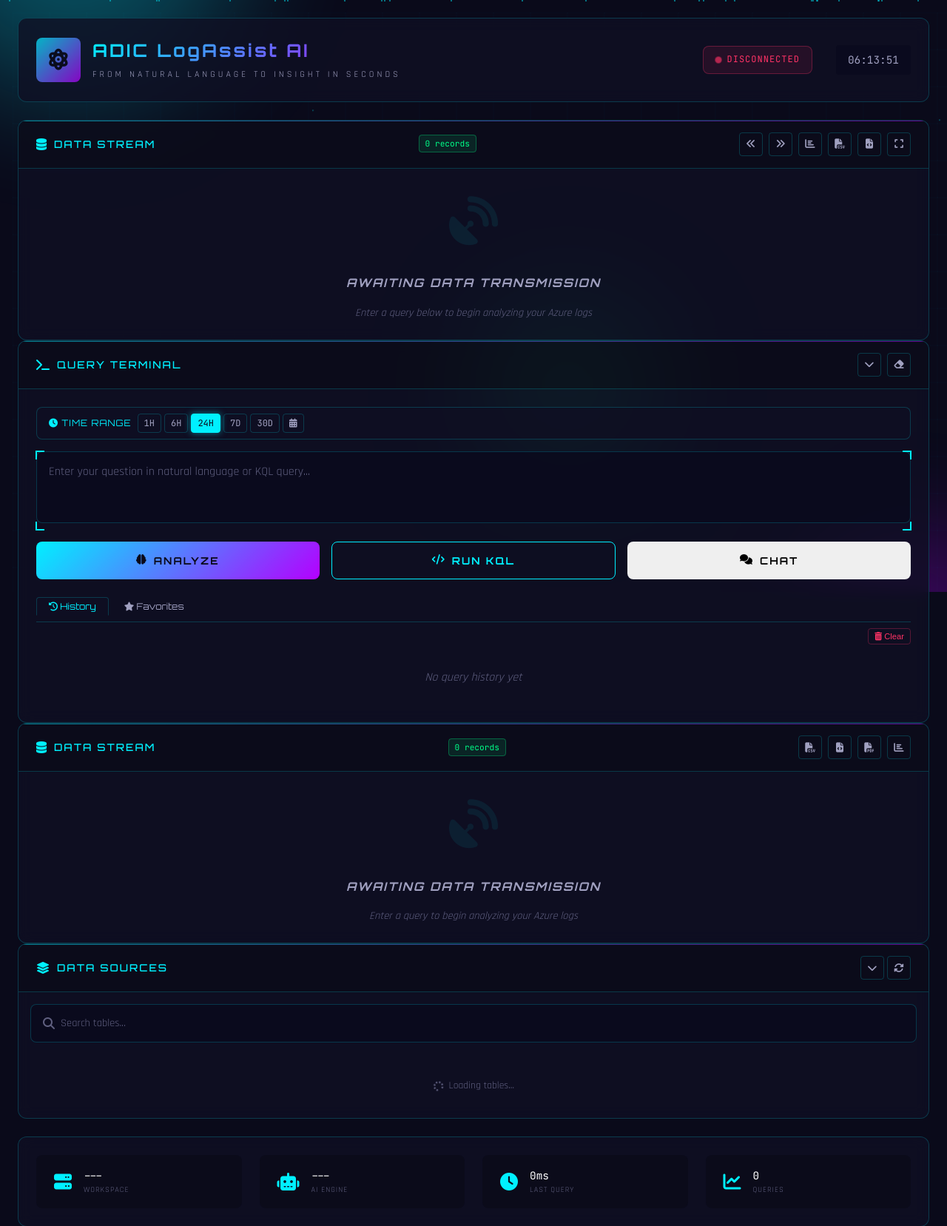
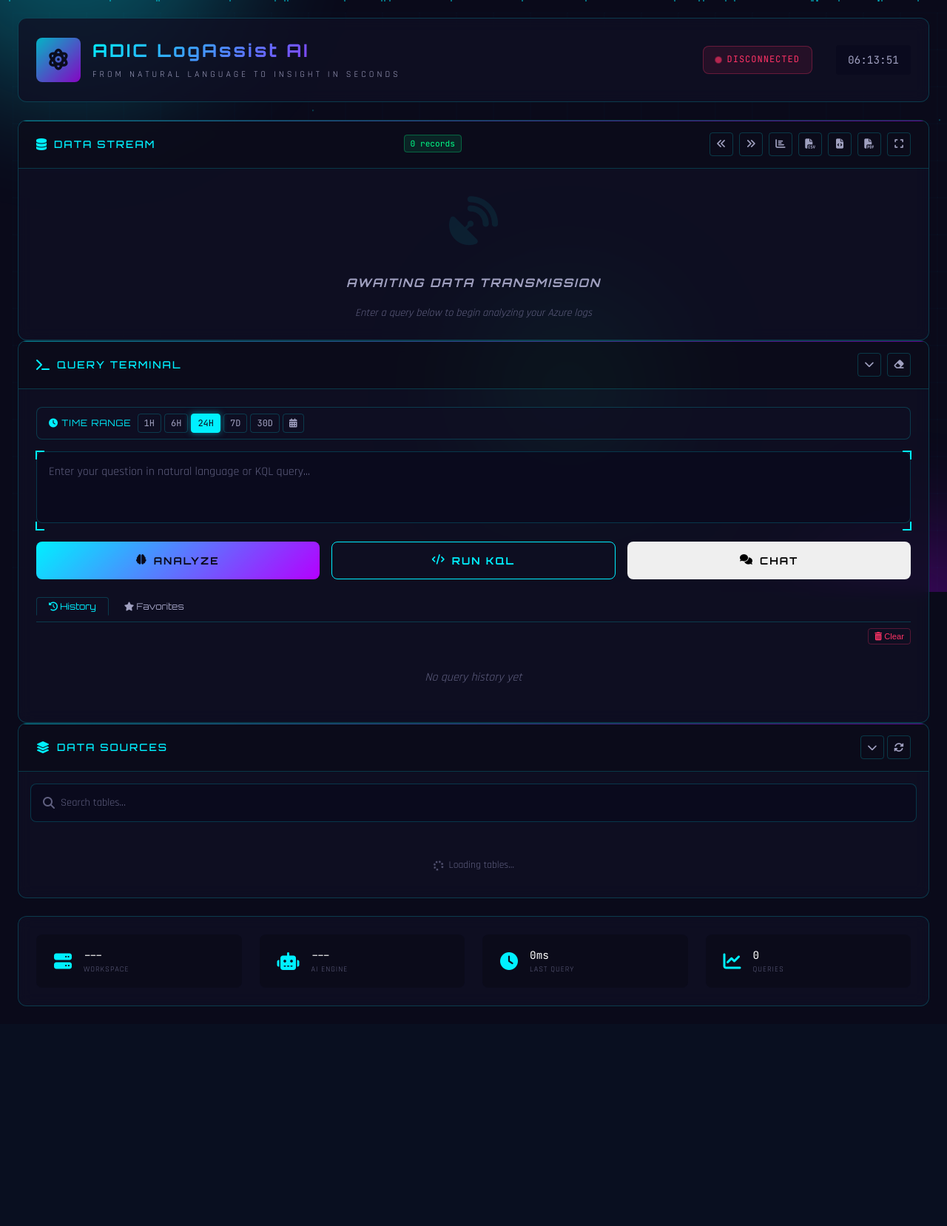
Before and after one commit to vertuelai/AZURE-LOG-ANALYZER, a Flask app: page / in a window 1280 px wide. Shown: the top 1657 px of the page at 74% size. After the commit the page ends 1360 px from the top, so only its background shows below. Run offline with Flask 3, Linux system fonts and the light colour scheme.

Commit message:
Fixed chart and PDF

```diff
--- a/app.py
+++ b/app.py
@@ -110,14 +110,19 @@ def natural_language_query():
         # Translate to KQL
         kql = log_analyzer.translator.translate(question, log_analyzer.available_tables)
 
-        # Apply time filter if provided
+        # Apply time filter if provided AND if KQL doesn't already have a time filter
         if time_filter:
-            # Insert time filter after the table name (first line)
-            lines = kql.strip().split('\n')
-            if len(lines) > 0:
-                # Insert time filter after first line (table name)
-                lines.insert(1, time_filter)
-                kql = '\n'.join(lines)
+            kql_lower = kql.lower()
+            # Check if KQL already has a TimeGenerated filter
+            has_time_filter = 'timegenerated' in kql_lower and ('ago(' in kql_lower or 'between' in kql_lower or '>=' in kql_lower)
+
+            if not has_time_filter:
+                # Insert time filter after the table name (first line)
+                lines = kql.strip().split('\n')
+                if len(lines) > 0:
+                    # Insert time filter after first line (table name)
+                    lines.insert(1, time_filter)
+                    kql = '\n'.join(lines)
 
         # Execute query
         df = log_analyzer.client.query(kql)
--- a/static/js/app.js
+++ b/static/js/app.js
@@ -1071,20 +1071,15 @@ function setupTimeRangePicker() {
         if (start && end) {
             state.customTimeStart = start;
             state.customTimeEnd = end;
-            showNotification('Custom time range applied', 'success');
+            showToast('Custom time range applied', 'success');
         } else {
-            showNotification('Please select both start and end times', 'warning');
+            showToast('Please select both start and end times', 'warning');
         }
     });
 }
 
 function getTimeRangeFilter() {
-    // Only apply time filter if NOT using default 24h (AI already handles common time ranges)
-    // or if user explicitly selected a different time range
-    if (!state.timeRangeManuallySet) {
-        return ''; // Don't add filter, let AI handle it
-    }
-
+    // Always apply the selected time range filter
     const now = new Date();
     let startTime;
 
@@ -1108,9 +1103,11 @@ function getTimeRangeFilter() {
             if (state.customTimeStart && state.customTimeEnd) {
                 return `| where TimeGenerated between (datetime('${state.customTimeStart}') .. datetime('${state.customTimeEnd}'))`;
             }
-            return '';
+            // Fall back to 24h if custom not set
+            startTime = new Date(now - 24 * 60 * 60 * 1000);
+            break;
         default:
-            return '';
+            startTime = new Date(now - 24 * 60 * 60 * 1000);
     }
 
     return startTime ? `| where TimeGenerated >= datetime('${startTime.toISOString()}')` : '';
@@ -1144,7 +1141,7 @@ function setupHistoryAndFavorites() {
             state.queryHistory = [];
             saveHistoryToStorage();
             renderHistory();
-            showNotification('History cleared', 'success');
+            showToast('History cleared', 'success');
         }
     });
 
@@ -1214,7 +1211,7 @@ function toggleFavorite(query, kql) {
 
     if (exists) {
         state.favorites = state.favorites.filter(f => f.query !== query);
-        showNotification('Removed from favorites', 'info');
+        showToast('Removed from favorites', 'info');
     } else {
         state.favorites.unshift({
             id: Date.now(),
@@ -1222,7 +1219,7 @@ function toggleFavorite(query, kql) {
             kql: kql,
             timestamp: new Date().toISOString()
         });
-        showNotification('Added to favorites', 'success');
+        showToast('Added to favorites', 'success');
     }
 
     saveFavoritesToStorage();
--- a/templates/index.html
+++ b/templates/index.html
@@ -70,6 +70,9 @@
                         </button>
                         <button class="control-btn" id="exportJsonBtn" title="Export JSON">
                             <i class="fas fa-file-code"></i>
+                        </button>
+                        <button class="control-btn" id="exportPdfBtn" title="Export PDF">
+                            <i class="fas fa-file-pdf"></i>
                         </button>
                         <button class="control-btn" id="fullscreenBtn" title="Fullscreen">
                             <i class="fas fa-expand" id="fullscreenIcon"></i>
@@ -261,59 +264,6 @@
                 </div>
             </section>
 
-            <!-- Center Panel - Results -->
-            <section class="panel results-panel">
-                <div class="panel-header">
-                    <div class="panel-title">
-                        <i class="fas fa-database"></i>
-                        <span>DATA STREAM</span>
-                    </div>
-                    <div class="panel-info">
-                        <span class="row-count" id="rowCount">0 records</span>
-                    </div>
-                    <div class="panel-controls">
-                        <button class="control-btn" id="exportCsvBtn" title="Export CSV">
-                            <i class="fas fa-file-csv"></i>
-                        </button>
-                        <button class="control-btn" id="exportJsonBtn" title="Export JSON">
-                            <i class="fas fa-file-code"></i>
-                        </button>
-                        <button class="control-btn" id="exportPdfBtn" title="Export PDF">
-                            <i class="fas fa-file-pdf"></i>
-                        </button>
-                        <button class="control-btn" id="toggleViewBtn" title="Show Chart">
-                            <i class="fas fa-chart-bar"></i>
-                        </button>
-                    </div>
-                </div>
-
-                <div class="results-container" id="resultsContainer">
-                    <div class="empty-state" id="emptyState">
-                        <div class="empty-icon">
-                            <i class="fas fa-satellite-dish"></i>
-                        </div>
-                        <h3>AWAITING DATA TRANSMISSION</h3>
-                        <p>Enter a query to begin analyzing your Azure logs</p>
-                    </div>
-
-                    <div class="loading-state" id="loadingState" style="display: none;">
-                        <div class="loader">
-                            <div class="loader-ring"></div>
-                            <div class="loader-ring"></div>
-                            <div class="loader-ring"></div>
-                        </div>
-                        <p>PROCESSING QUANTUM DATA...</p>
-                    </div>
-
-                    <div class="results-table-wrapper" id="resultsWrapper" style="display: none;">
-                        <table class="results-table" id="resultsTable">
-                            <thead id="tableHead"></thead>
-                            <tbody id="tableBody"></tbody>
-                        </table>
-                    </div>
-                </div>
-            </section>
-
                 <!-- Data Sources Panel -->
                 <section class="panel tables-panel" id="tablesPanel">
                     <div class="panel-header">
```
Also changed, not shown: static/css/style.css (+63 -0 lines).
